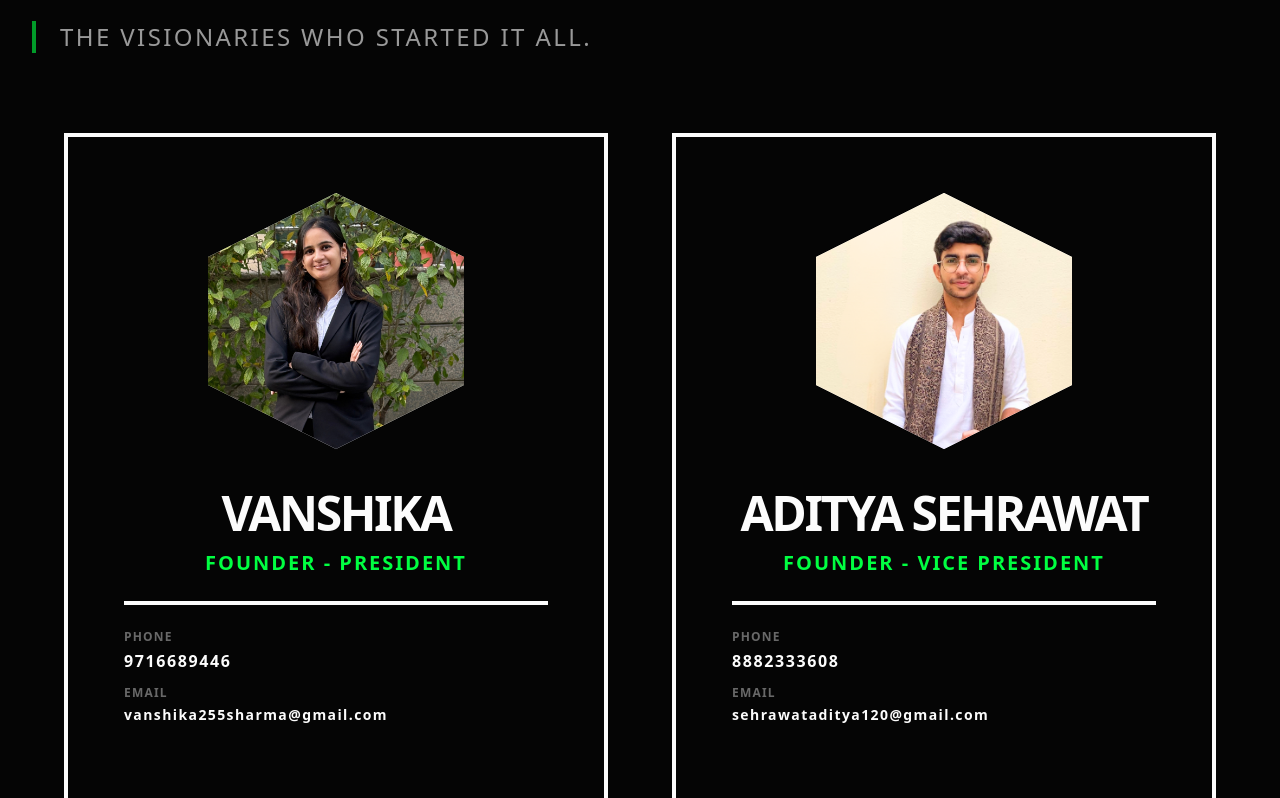
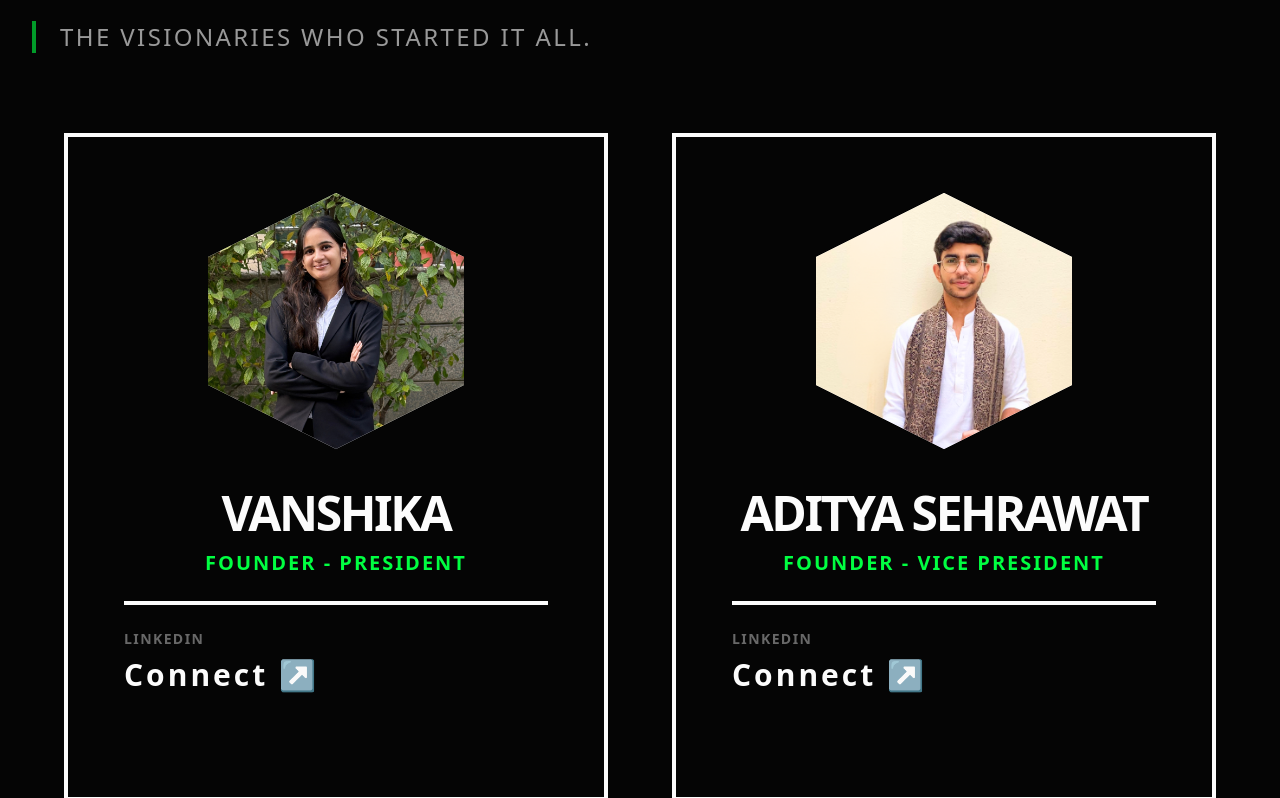
Before and after one commit to sainiks/NEXTURN_VISION, a Next.js app: page /team in a window 1280 px wide. Shown: the part 642-1440 px from the top of the page. Built offline with nearby package versions, Linux system fonts and the light colour scheme.

Commit message:
update team page: add linkedin links, remove contact info, implement direct redirect and larger typography

```diff
--- a/src/app/team/page.tsx
+++ b/src/app/team/page.tsx
@@ -14,24 +14,31 @@ gsap.registerPlugin(ScrollTrigger);
  * Recommended: square or portrait, min 400x400px.
  */
 const founders = [
-  { name: "Vanshika", role: "Founder - President", phone: "9716689446", email: "vanshika255sharma@gmail.com", initials: "VS", image: "/team/vanshika.png" },
-  { name: "Aditya Sehrawat", role: "Founder - Vice President", phone: "8882333608", email: "sehrawataditya120@gmail.com", initials: "AS", image: "/team/aditya.png", imageStyle: { objectPosition: "15% top" } },
+  { name: "Vanshika", role: "Founder - President", linkedin: "https://www.linkedin.com/in/vanshika-sharma-437704249/", initials: "VS", image: "/team/vanshika.png" },
+  { name: "Aditya Sehrawat", role: "Founder - Vice President", linkedin: "https://www.linkedin.com/in/aditya-sehrawat18/", initials: "AS", image: "/team/aditya.png", imageStyle: { objectPosition: "15% top" } },
 ];
 
 const coreMembers = [
-  { name: "Aksh Gautam", role: "General Secretary", phone: "9315735714", email: "akshgautam1605@gmail.com", initials: "AG", image: "/team/aksh.png" },
-  { name: "Piyush", role: "Assistant Secretary", phone: "9466831821", email: "11piyush05@gmail.com", initials: "P", image: "/team/piyush.png" },
-  { name: "Harshita Thareja", role: "Marketing Head", phone: "8377831878", email: "harshitathareja@gmail.com", initials: "HT", image: "/team/harshita.png" },
-  { name: "Ishita Rana", role: "Marketing Co-Head", phone: "8882071150", email: "ranaishita04@gmail.com", initials: "IR", image: "/team/ishita.png" },
-  { name: "Kunal Saini", role: "Technical Head", phone: "7428530125", email: "kunalsaini20090360@gmail.com", initials: "KS", image: "/team/kunal.png", imageStyle: { objectPosition: "center 20%", transform: "scale(1)" } },
-  { name: "Siddhartha Khanna", role: "Social Media Head", phone: "9213651199", email: "khannasiddhartha15@gmail.com", initials: "SK", image: "/team/siddhartha.png" },
-  { name: "Mitashi Dogra", role: "Social Media Co-Head", phone: "9953863900", email: "mitashidogra@gmail.com", initials: "MD", image: "/team/mitashi.png" },
-  { name: "Pratham Sehdev", role: "Corporate Relation Head", phone: "9205188717", email: "sehdevpratham94@gmail.com", initials: "PS", image: "/team/pratham.png" },
-  { name: "Kamaljeet Kaur", role: "Corporate Relation Co-Head", phone: "9811529947", email: "info.kamaljeet2024@gmail.com", initials: "KK", image: "/team/kamaljeet.png", imageStyle: { objectPosition: "center top", transform: "scale(1)" } },
-  { name: "Aman Sangwan", role: "Management Head", phone: "9729392966", email: "amansangwan055@gmail.com", initials: "AS", image: "/team/aman.png", imageStyle: { objectPosition: "center 15%" } },
+  { name: "Aksh Gautam", role: "General Secretary", linkedin: "https://www.linkedin.com/in/aksh-gautam-963128222/", initials: "AG", image: "/team/aksh.png" },
+  { name: "Piyush", role: "Assistant Secretary", linkedin: "https://www.linkedin.com/in/piyush-chalka-208bb7327/", initials: "P", image: "/team/piyush.png" },
+  { name: "Harshita Thareja", role: "Marketing Head", linkedin: "https://www.linkedin.com/in/harshita-thareja/", initials: "HT", image: "/team/harshita.png" },
+  { name: "Ishita Rana", role: "Marketing Co-Head", linkedin: "https://www.linkedin.com/in/ishita-rana-a95a04332/", initials: "IR", image: "/team/ishita.png" },
+  { name: "Kunal Saini", role: "Technical Head", linkedin: "https://www.linkedin.com/in/kunal-saini-b392a0167/", initials: "KS", image: "/team/kunal.png", imageStyle: { objectPosition: "center 20%", transform: "scale(1)" } },
+  { name: "Siddhartha Khanna", role: "Social Media Head", linkedin: "https://www.linkedin.com/in/siddhartha-khanna-603635336/", initials: "SK", image: "/team/siddhartha.png" },
+  { name: "Mitashi Dogra", role: "Social Media Co-Head", linkedin: "https://www.linkedin.com/in/mitashi-dogra-a45511337/", initials: "MD", image: "/team/mitashi.png" },
+  { name: "Pratham Sehdev", role: "Corporate Relation Head", linkedin: "https://www.linkedin.com/in/pratham-sehdev-7a527b31b/", initials: "PS", image: "/team/pratham.png" },
+  { name: "Kamaljeet Kaur", role: "Corporate Relation Co-Head", linkedin: "https://www.linkedin.com/in/kamaljeet-kaur-98248a2b9/", initials: "KK", image: "/team/kamaljeet.png", imageStyle: { objectPosition: "center top", transform: "scale(1)" } },
+  { name: "Aman Sangwan", role: "Management Head", linkedin: "https://www.linkedin.com/in/aman-sangwan-7838112a6/", initials: "AS", image: "/team/aman.png", imageStyle: { objectPosition: "center 15%" } },
 ];
 
-type Member = typeof coreMembers[0];
+type Member = {
+  name: string;
+  role: string;
+  linkedin?: string;
+  initials: string;
+  image: string;
+  imageStyle?: any;
+};
 
 /* ── Hexagon Avatar (image with initials fallback) ── */
 function HexAvatar({ member, size = "md", className = "" }: { member: Member; size?: "sm" | "md" | "lg"; className?: string }) {
@@ -102,8 +109,19 @@ function MemberModal({ member, onClose }: { member: Member | null; onClose: () =
         <h2 className="text-4xl md:text-5xl font-black uppercase tracking-tighter text-center mb-2">{member.name}</h2>
         <p className="text-center text-lg font-bold uppercase tracking-widest text-[var(--color-accent)] mb-10">{member.role}</p>
         <div className="border-t-4 border-[var(--color-foreground)] pt-6 flex flex-col gap-4">
-          <div><span className="text-xs font-black uppercase tracking-widest opacity-50 block mb-1">Phone</span><a href={`tel:${member.phone}`} className="font-bold text-xl tracking-widest hover:text-[var(--color-accent)] transition-colors">{member.phone}</a></div>
-          <div><span className="text-xs font-black uppercase tracking-widest opacity-50 block mb-1">Email</span><a href={`mailto:${member.email}`} className="font-bold tracking-widest hover:text-[var(--color-accent)] transition-colors break-all">{member.email}</a></div>
+          {member.linkedin ? (
+            <div>
+              <span className="text-sm font-black uppercase tracking-widest opacity-50 block mb-2">LinkedIn</span>
+              <a href={member.linkedin} target="_blank" rel="noopener noreferrer" className="font-bold text-3xl tracking-widest hover:text-[var(--color-accent)] transition-colors break-all">
+                Connect ↗
+              </a>
+            </div>
+          ) : (
+            <div>
+              <span className="text-sm font-black uppercase tracking-widest opacity-50 block mb-2">Status</span>
+              <span className="font-bold text-2xl tracking-widest">Active Member</span>
+            </div>
+          )}
         </div>
       </motion.div>
     </motion.div>
@@ -241,7 +259,13 @@ export default function Team() {
               <TiltCard
                 key={i}
                 className="founder-card group relative border-[4px] border-[var(--color-foreground)] p-10 md:p-14 flex flex-col items-center text-center cursor-pointer overflow-hidden"
-                onClick={() => setSelectedMember(f)}
+                onClick={() => {
+                  if (f.linkedin) {
+                    window.open(f.linkedin, "_blank");
+                  } else {
+                    setSelectedMember(f);
+                  }
+                }}
               >
                 {/* Animated corner accents */}
                 <div className="absolute top-0 left-0 w-16 h-16 border-t-4 border-l-4 border-[var(--color-accent)] opacity-0 group-hover:opacity-100 transition-opacity duration-500" />
@@ -256,14 +280,20 @@ export default function Team() {
                 <p className="text-lg md:text-xl font-bold uppercase tracking-widest text-[var(--color-accent)] mb-6">{f.role}</p>
 
                 <div className="w-full border-t-4 border-[var(--color-foreground)] pt-6 flex flex-col gap-3 text-left">
+                  {f.linkedin && (
                     <div className="flex flex-col">
-                    <span className="text-xs font-black uppercase tracking-widest opacity-40 mb-1">Phone</span>
-                    <span className="font-bold tracking-widest">{f.phone}</span>
+                      <span className="text-sm font-black uppercase tracking-widest opacity-40 mb-2">LinkedIn</span>
+                      <a
+                        href={f.linkedin}
+                        target="_blank"
+                        rel="noopener noreferrer"
+                        className="font-black text-3xl tracking-widest hover:text-[var(--color-accent)] transition-all duration-300"
+                        onClick={(e) => e.stopPropagation()}
+                      >
+                        Connect ↗
+                      </a>
                     </div>
-                  <div className="flex flex-col">
-                    <span className="text-xs font-black uppercase tracking-widest opacity-40 mb-1">Email</span>
-                    <span className="font-bold tracking-widest text-sm break-all">{f.email}</span>
-                  </div>
+                  )}
                 </div>
 
                 <span className="mt-8 text-xs font-black uppercase tracking-widest opacity-0 group-hover:opacity-60 transition-opacity duration-300">Click to Expand ↗</span>
@@ -313,7 +343,13 @@ export default function Team() {
                   className={`h-card flex-shrink-0 w-[320px] md:w-[380px] border-[4px] border-[var(--color-foreground)] p-8 flex flex-col items-center text-center cursor-pointer group relative overflow-hidden transition-all duration-300 hover:border-[var(--color-accent)] hover:shadow-[8px_8px_0_var(--color-accent)] ${
                     i % 2 === 0 ? "self-start mt-8" : "self-end mb-8"
                   }`}
-                  onClick={() => setSelectedMember(member)}
+                  onClick={() => {
+                    if (member.linkedin) {
+                      window.open(member.linkedin, "_blank");
+                    } else {
+                      setSelectedMember(member);
+                    }
+                  }}
                 >
                   {/* Sweep BG */}
                   <div className="absolute inset-0 bg-[var(--color-foreground)] transform translate-y-full group-hover:translate-y-0 transition-transform duration-500 ease-[cubic-bezier(0.22,1,0.36,1)] z-0" />
@@ -331,14 +367,17 @@ export default function Team() {
                     <p className="text-sm md:text-base font-bold uppercase tracking-widest text-[var(--color-accent)] group-hover:text-[var(--color-background)] mb-6 transition-colors">{member.role}</p>
 
                     <div className="w-full border-t-4 border-[var(--color-foreground)] group-hover:border-[var(--color-background)] pt-4 flex flex-col gap-2 text-left transition-colors duration-300">
+                      {member.linkedin ? (
                         <div className="flex flex-col">
-                        <span className="text-[10px] font-black uppercase tracking-widest opacity-40 mb-0.5">Phone</span>
-                        <span className="font-bold tracking-widest text-sm">{member.phone}</span>
+                          <span className="text-xs font-black uppercase tracking-widest opacity-40 mb-1.5 group-hover:text-[var(--color-background)] transition-colors">LinkedIn</span>
+                          <span className="font-black tracking-widest text-xl group-hover:text-[var(--color-background)] transition-colors">Connect ↗</span>
                         </div>
+                      ) : (
                         <div className="flex flex-col">
-                        <span className="text-[10px] font-black uppercase tracking-widest opacity-40 mb-0.5">Email</span>
-                        <span className="font-bold tracking-widest text-xs break-all">{member.email}</span>
+                          <span className="text-xs font-black uppercase tracking-widest opacity-40 mb-1.5 group-hover:text-[var(--color-background)] transition-colors">Nexturn</span>
+                          <span className="font-black tracking-widest text-lg group-hover:text-[var(--color-background)] transition-colors">Core Member</span>
                         </div>
+                      )}
                     </div>
 
                     <span className="mt-6 text-xs font-black uppercase tracking-widest opacity-0 group-hover:opacity-60 transition-opacity">Click ↗</span>
```
Lines whose indentation alone changed are shown as unchanged.
